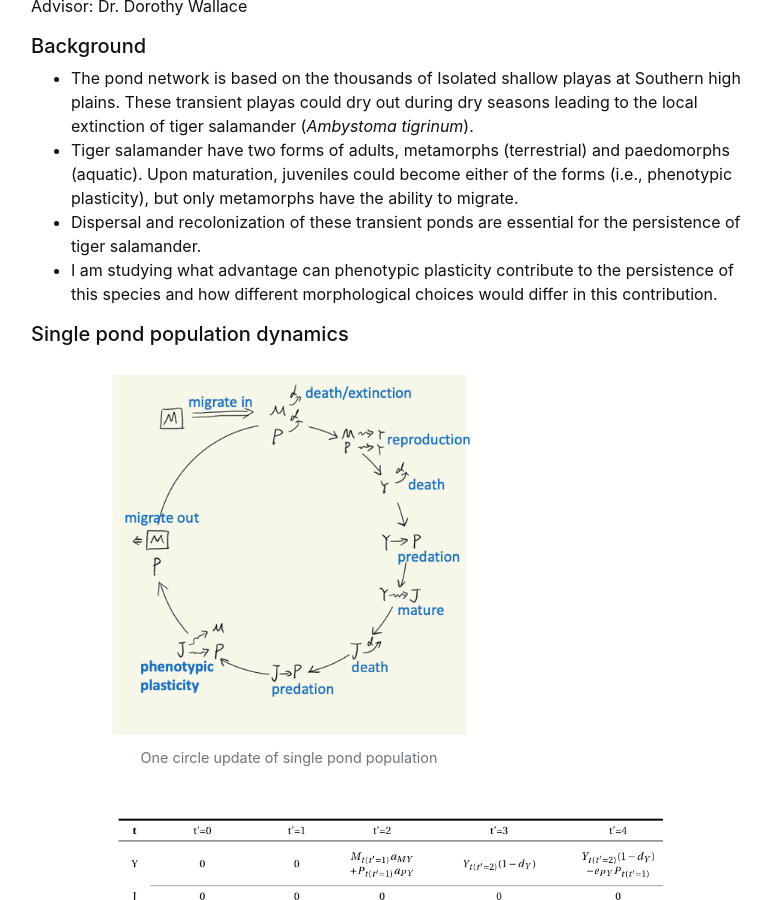
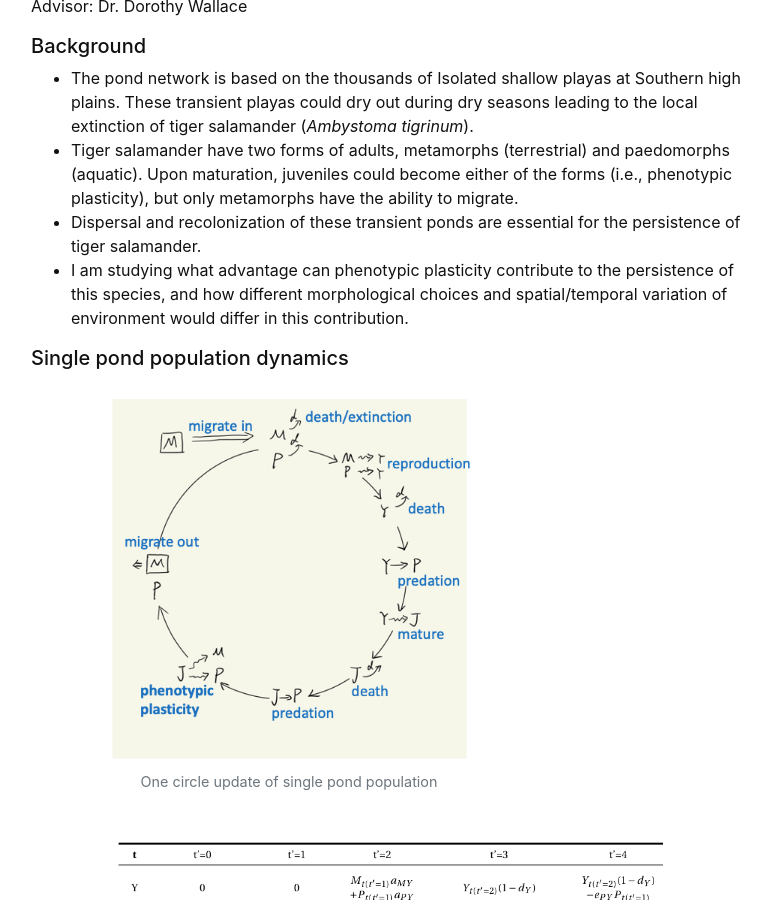
Before and after one commit to junkun-ren/PersonalWebsite, a Jekyll site: the page built from content/0-research.md, in a window 1280 px wide and 900 px high, scrolled down 6315 px. Shown: the whole window, without its empty margins (249-1020 px from the left). Built offline with Jekyll 4.4.1, drawn with Linux system fonts in a browser that asks for light colours.

Commit message:
Update 0-research.md

```diff
--- a/content/0-research.md
+++ b/content/0-research.md
@@ -86,7 +86,7 @@ Advisor: Dr. Dorothy Wallace
 - The pond network is based on the thousands of Isolated shallow playas at Southern high plains. These transient playas could dry out during dry seasons leading to the local extinction of tiger salamander (*Ambystoma tigrinum*).
 - Tiger salamander have two forms of adults, metamorphs (terrestrial) and paedomorphs (aquatic).  Upon maturation, juveniles could become either of the forms (i.e., phenotypic plasticity), but only metamorphs have the ability to migrate.
 - Dispersal and recolonization of these transient ponds are essential for the persistence of tiger salamander.
-- I am studying what advantage can phenotypic plasticity contribute to the persistence of this species and how different morphological choices would differ in this contribution.
+- I am studying what advantage can phenotypic plasticity contribute to the persistence of this species, and how different morphological choices and spatial/temporal variation of environment would differ in this contribution.
 
 
 ##### Single pond population dynamics<a name="subparagraph2-2"></a>
```
